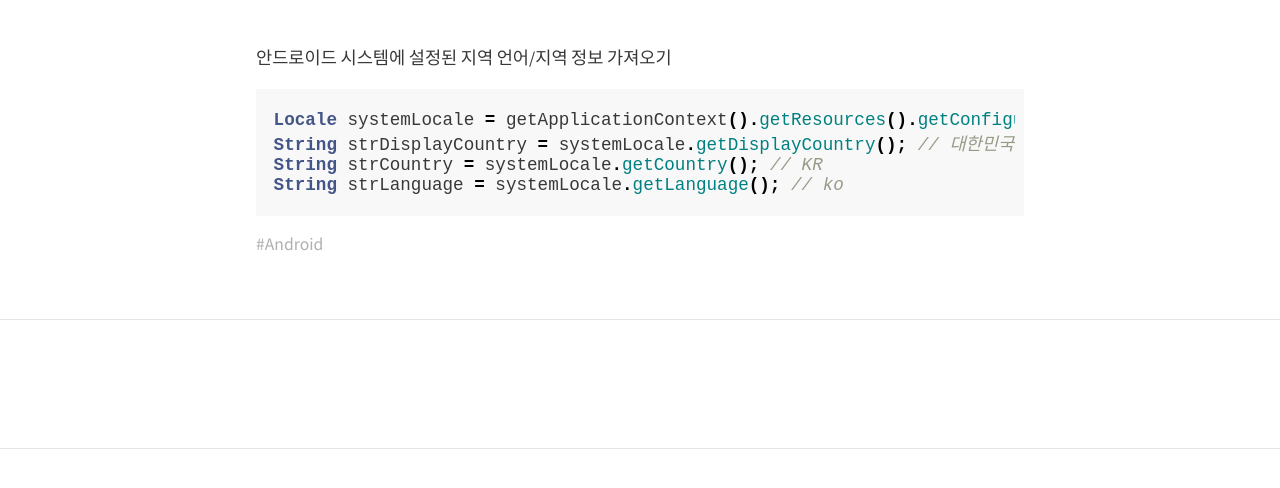
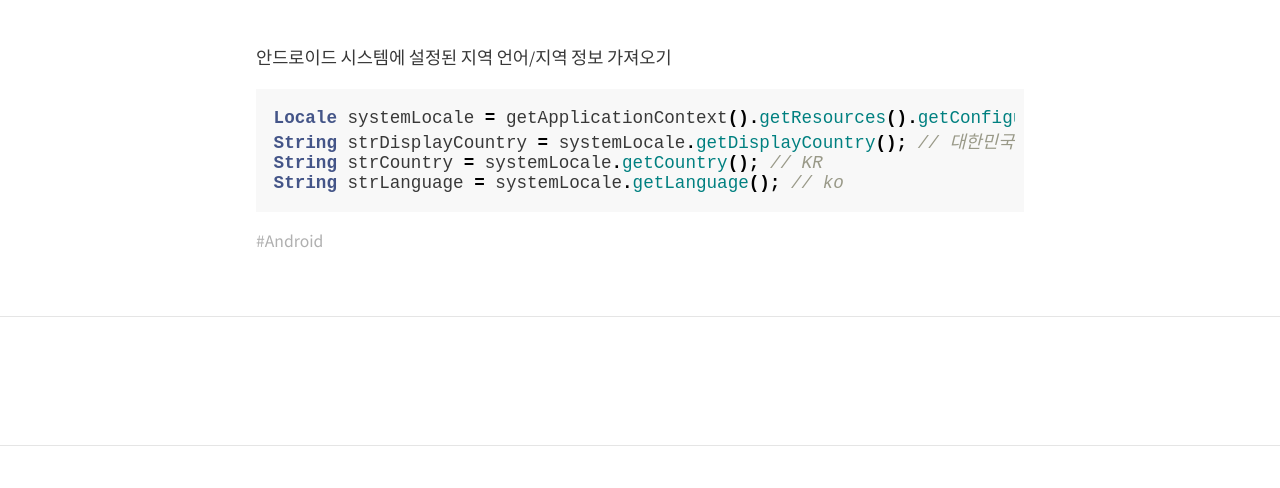
Before and after one commit to Jungwoon/jungwoon.github.io, a Jekyll site: the page built from _posts/2016-10-13-Android-Get-Locale-Information.md, in a window 1280 px wide. Shown: the part 252-740 px from the top of the page. Built offline with Jekyll 4.4.1, drawn with Linux system fonts in a browser that asks for light colours; nearby versions of some CDN libraries; comment, search, counter and statistics services are not loaded.

Commit message:
change syntax css

```diff
--- a/_sass/external/_syntax.scss
+++ b/_sass/external/_syntax.scss
@@ -210,5 +210,5 @@
 }
 .highlight {
   background-color: #f8f8f8;
-  padding: .1em .5em;
+  padding: .05em .5em;
 }
```
